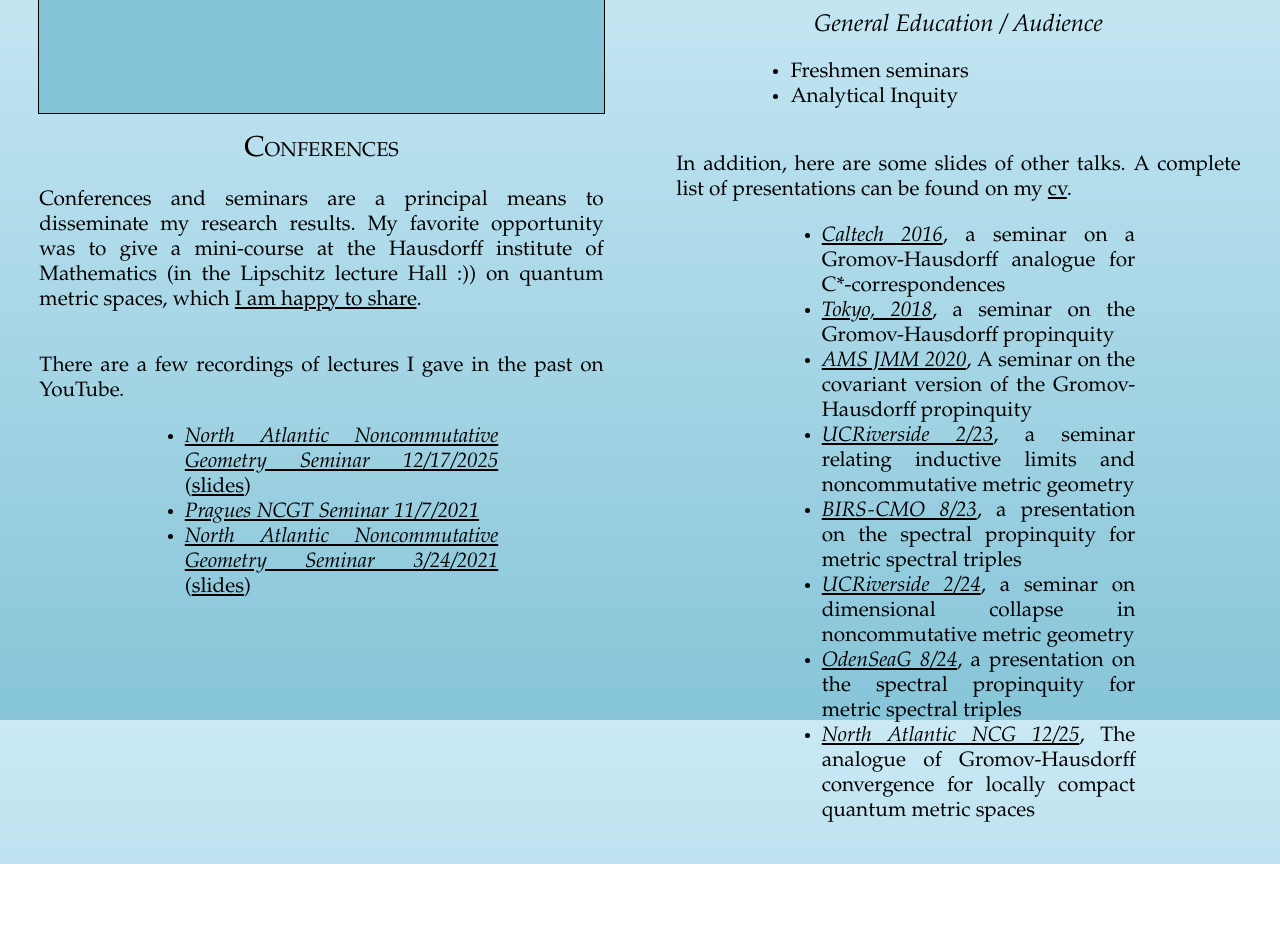
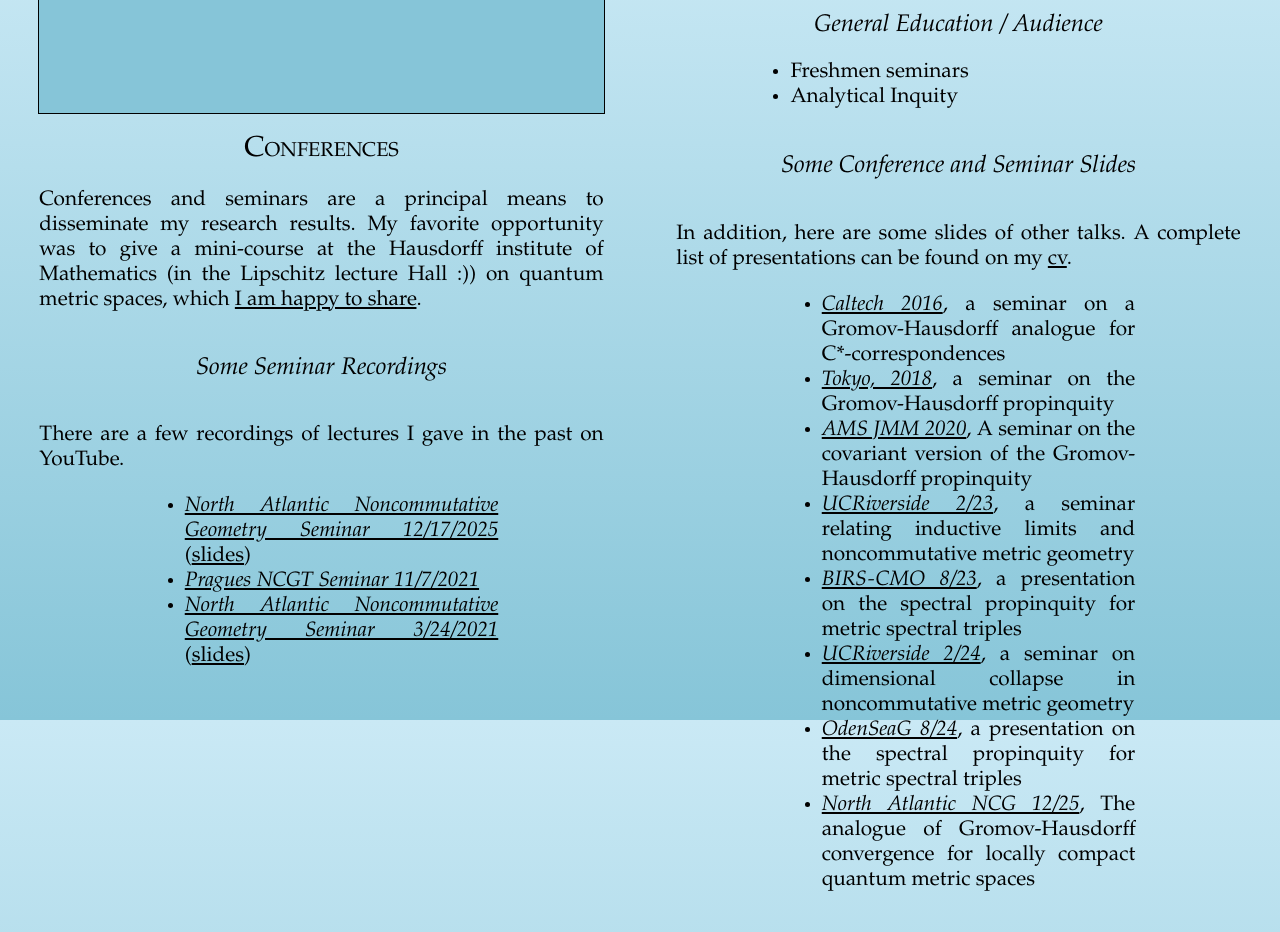
Before and after one commit to FredericLatremoliere/FredericLatremoliere.github.io, a plain HTML site: page teaching.html in a window 1280 px wide. Shown: the part 1680-2612 px from the top of the page. Before the commit the page ends 2544 px from the top, so only its background shows below. Drawn offline with Linux system fonts and the light colour scheme.

Commit message:
Update teaching.html

```diff
--- a/teaching.html
+++ b/teaching.html
@@ -138,7 +138,7 @@
 	  Conferences and seminars are a principal means to disseminate my research results. My favorite opportunity was to give a mini-course at the Hausdorff institute of Mathematics (in the Lipschitz lecture Hall :)) on quantum metric spaces, which <a href='./PDFs/cqms-2.pdf' class='invisible'>I am happy to share</a>.
 	</p>
 
-
+	<h3>Some Seminar Recordings</h3>
 	<p class="centered" style="margin: auto; width: 90%;">There are a few recordings of lectures I gave in the past on YouTube.</p>
 	<ul style="margin:auto; width: 50%">
 	  <li><a href='https://www.youtube.com/watch?v=awzPDo2ZaHs&t=3186s' class='papertitle'>North Atlantic Noncommutative Geometry Seminar 12/17/2025</a> (<a href='./PDFs/NANCGS-25.pdf' class='invisible'>slides</a>)</li>
@@ -149,6 +149,7 @@
       </div>
       <div>
 	<h2></h2>
+		  <h3>Some Conference and Seminar Slides</h3>
 		<p class="centered" style="margin: auto; width: 90%;">In addition, here are some slides of other talks. A complete list of presentations can be found on my <a href='./cv.html' class='invisible'>cv</a>.</p>
 	<ul style="margin:auto; width: 50%">
 	  <li><a href='./PDFs/caltech.pdf' class="papertitle">Caltech 2016</a>, a seminar on a Gromov-Hausdorff analogue for C*-correspondences</li>
```
